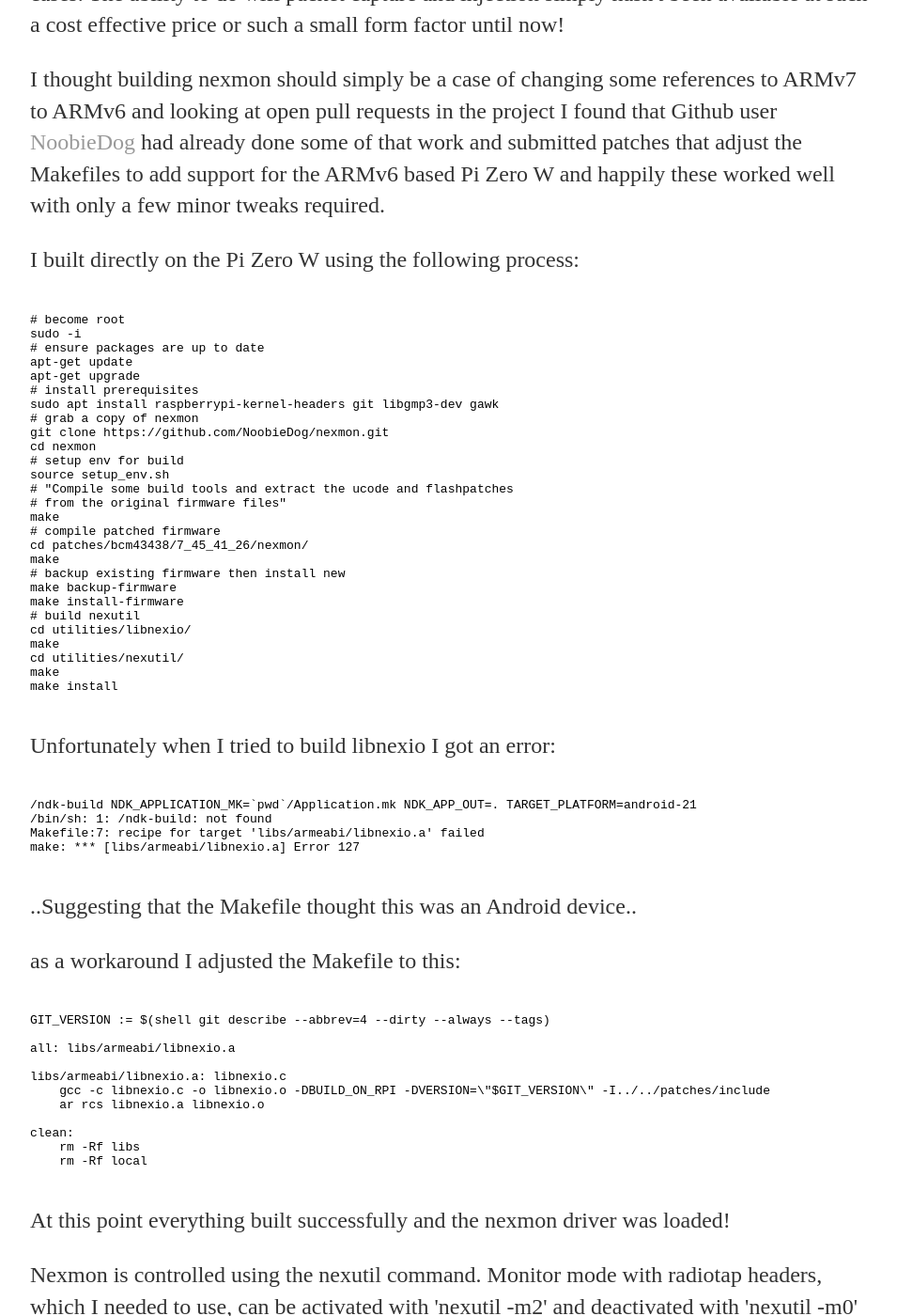
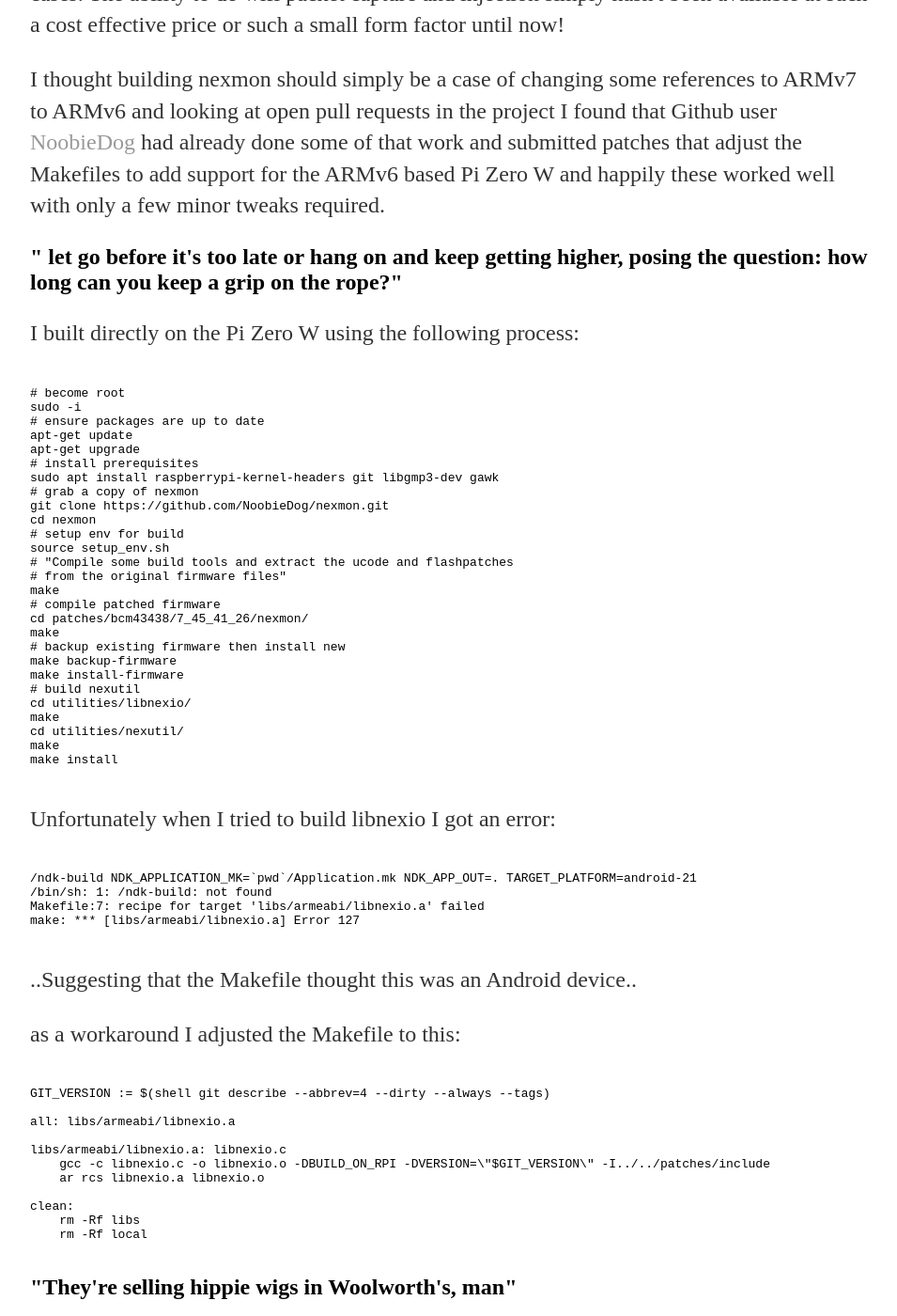
Before and after one commit to linuxthor/linuxthor.github.io, a Jekyll site: the page built from projects/pi-zero-w-monitor-mode/index.html, in a window 1280 px wide and 1400 px high, scrolled down 945 px. Shown: the whole window at 94% size, without its empty margins (160-1115 px from the left). Built offline with Jekyll 4.4.1, drawn with Linux system fonts in a browser that asks for light colours; some of the changed text lies outside the part shown.

Commit message:
Update index.html

```diff
--- a/projects/pi-zero-w-monitor-mode/index.html
+++ b/projects/pi-zero-w-monitor-mode/index.html
@@ -22,6 +22,7 @@
            I found that Github user <a href="https://github.com/NoobieDog/nexmon">NoobieDog</a> had already done some of that work and submitted
 	   patches that adjust the Makefiles to add support for the ARMv6 based Pi Zero W and happily these worked well with only a few minor
            tweaks required. <p>
+	<h2>" let go before it's too late or hang on and keep getting higher, posing the question: how long can you keep a grip on the rope?"</h2>
 	   <p>I built directly on the Pi Zero W using the following process:
            <pre><code>
 # become root
@@ -73,7 +74,9 @@
 clean:
     rm -Rf libs
     rm -Rf local
-	   </code></pre><p>
+	   </code></pre>
+	   <h2>"They're selling hippie wigs in Woolworth's, man"</h2>
+	   <p>
 	   At this point everything built successfully and the nexmon driver was loaded!
 	   <p>Nexmon is controlled using the nexutil command. Monitor mode with radiotap headers, which I needed to use, can be
 	   activated with 'nexutil -m2' and deactivated with 'nexutil -m0' which puts the interface back into 'managed' mode
@@ -105,6 +108,7 @@
 insmod /home/pi/nexmon/patches/bcm43438/7_45_41_26/nexmon/brcmfmac/brcmfmac.ko
 ifconfig wlan0 up
 	   </code></pre>
+	<h2>" The greatest decade in the history of mankind is over."</h2>
 	   <p>Unfortunately the usual commands to change channel wouldn't work with the nexmon driver but I found a workaround
            by loading the original driver, switching to ad-hoc mode and setting the channel there which persisted when the nexmon
            driver was reloaded:<p>
@@ -120,6 +124,7 @@
 ifconfig wlan0 up
            </code></pre>
 	   <img src="XNCi71KTOnp5KdgX-pic-jpg" alt="Sketchy Bluetooth Shell" style="width:420px;height:228px;">
+	<h2>"As Presuming Ed here has so consistently pointed out, we have failed to paint it black."</h2>
 	   <p>As it isn't possible to use the wifi normally while in monitor mode I've been using an ersatz <a href="../bluetooth-shell/">
 	   shell over bluetooth</a> I hacked together recently which, althought limited in functionality, enables the interface to be taken in and
 	   out of monitor mode which is good enough to get things back into a state where I can SSH in.<p>
```
